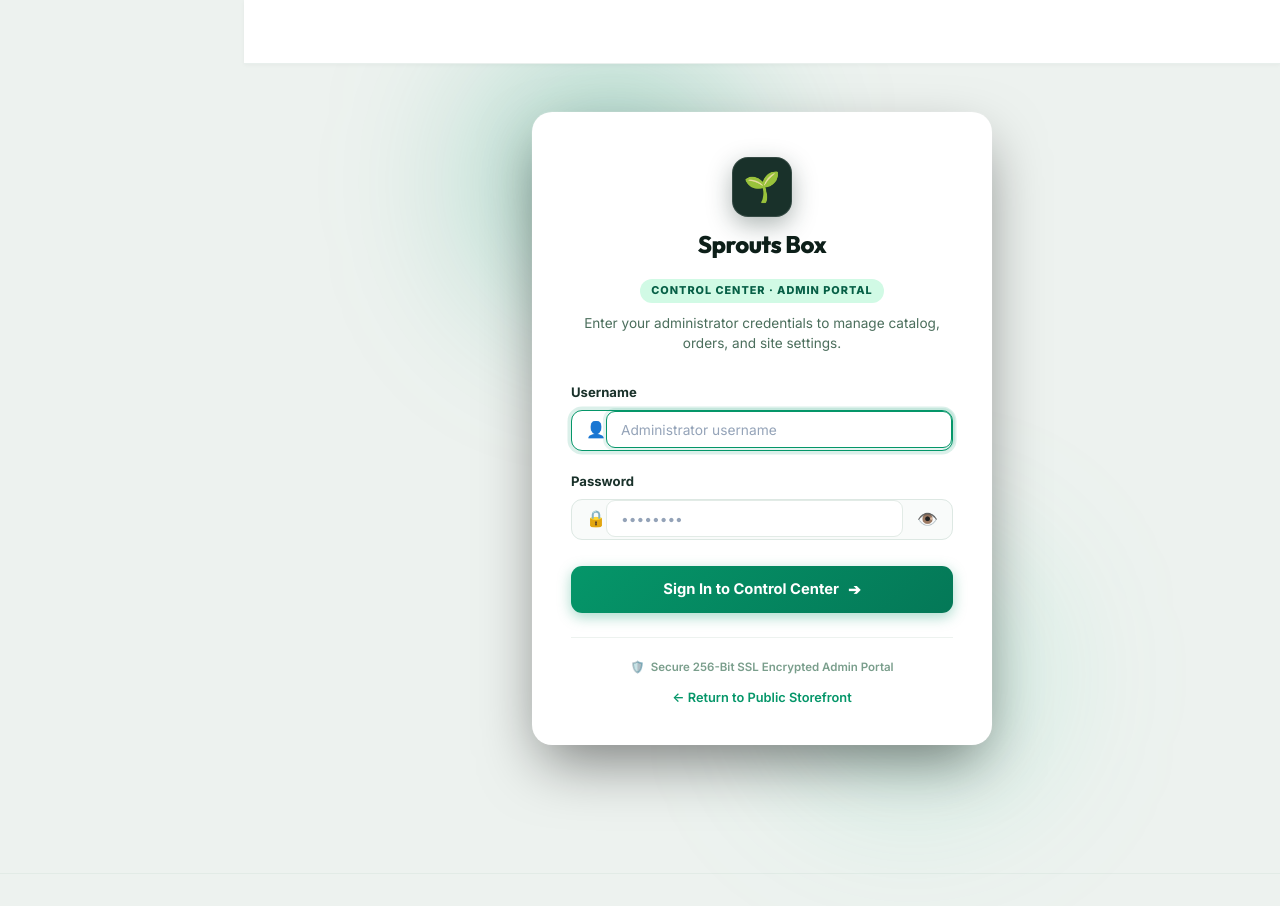
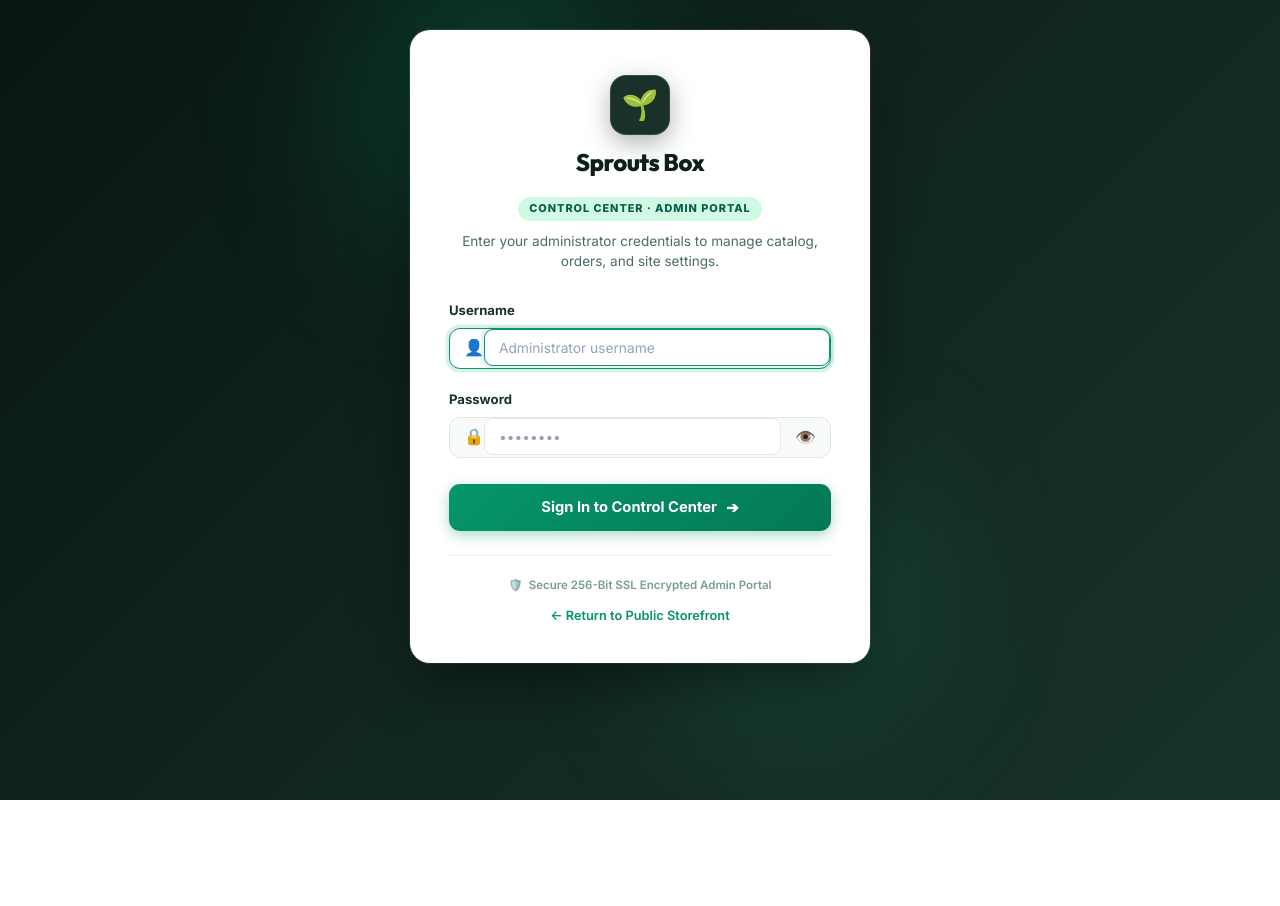
Before and after one commit to Gauthamkrishna121/sprouts_box, a Django app: template frontend/templates/admin/login.html in a window 1280 px wide. After the commit the page ends 800 px from the top, so only its background shows below. Run offline with Django 5.2, Linux system fonts and the light colour scheme; the template is opened without the code that fills it, so the values that code supplies are empty; data comes from the database, SQL or seed files in the repository.

Commit message:
fix(admin): remove empty topbar header artifact from admin login page

```diff
--- a/frontend/static/css/admin_custom.css
+++ b/frontend/static/css/admin_custom.css
@@ -3084,7 +3084,9 @@ tr.row-updated-flash td {
 /* ──────────────────────────────────────────────────────────────────────────
    26. MODERN ADMIN LOGIN PAGE
    ────────────────────────────────────────────────────────────────────────── */
-body.login {
+body.login,
+body:has(.sb-login-wrapper),
+body:has(#login-form) {
     background: #0D1C17 linear-gradient(135deg, #091512 0%, #112620 50%, #17332B 100%) !important;
     color: #FFFFFF !important;
     margin: 0 !important;
@@ -3097,15 +3099,28 @@ body.login {
 }
 
 body.login #header,
+body:has(.sb-login-wrapper) #header,
+body:has(#login-form) #header,
 body.login #nav-sidebar,
+body:has(.sb-login-wrapper) #nav-sidebar,
+body:has(#login-form) #nav-sidebar,
 body.login .breadcrumbs,
+body:has(.sb-login-wrapper) .breadcrumbs,
+body:has(#login-form) .breadcrumbs,
 body.login #footer,
+body:has(.sb-login-wrapper) #footer,
+body:has(#login-form) #footer,
 body.login .titles-and-tools,
 body.login .toggle-nav-sidebar {
     display: none !important;
-}
-
-body.login #container {
+    height: 0 !important;
+    width: 0 !important;
+    visibility: hidden !important;
+}
+
+body.login #container,
+body:has(.sb-login-wrapper) #container,
+body:has(#login-form) #container {
     width: 100% !important;
     min-height: 100vh !important;
     display: flex !important;
@@ -3118,9 +3133,14 @@ body.login #container {
 }
 
 body.login #main,
-body.login .main {
+body.login .main,
+body:has(.sb-login-wrapper) #main,
+body:has(.sb-login-wrapper) .main,
+body:has(#login-form) #main,
+body:has(#login-form) .main {
     margin-left: 0 !important;
     padding: 0 !important;
+    padding-top: 0 !important;
     width: 100% !important;
     max-width: 460px !important;
     min-height: auto !important;
@@ -3133,7 +3153,17 @@ body.login main#content-start,
 body.login .content,
 body.login div.content,
 body.login #content,
-body.login #content-main {
+body.login #content-main,
+body:has(.sb-login-wrapper) main#content-start,
+body:has(.sb-login-wrapper) .content,
+body:has(.sb-login-wrapper) div.content,
+body:has(.sb-login-wrapper) #content,
+body:has(.sb-login-wrapper) #content-main,
+body:has(#login-form) main#content-start,
+body:has(#login-form) .content,
+body:has(#login-form) div.content,
+body:has(#login-form) #content,
+body:has(#login-form) #content-main {
     padding: 0 !important;
     margin: 0 !important;
     width: 100% !important;
--- a/frontend/templates/admin/login.html
+++ b/frontend/templates/admin/login.html
@@ -2,6 +2,10 @@
 {% load i18n static %}
 
 {% block title %}Admin Sign In | Sprouts Box Control Center{% endblock %}
+
+{% block bodyclass %}login{% endblock %}
+
+{% block header %}{% endblock %}
 
 {% block branding %}
   {# Disabled so search bar and user profile dropdown are not rendered on the login page #}
```
